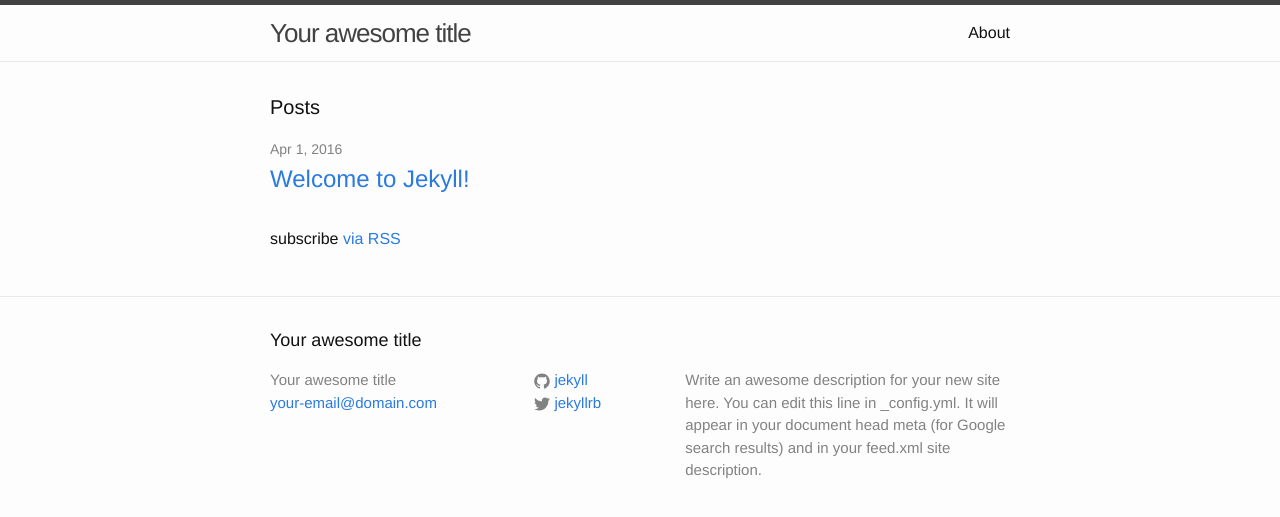
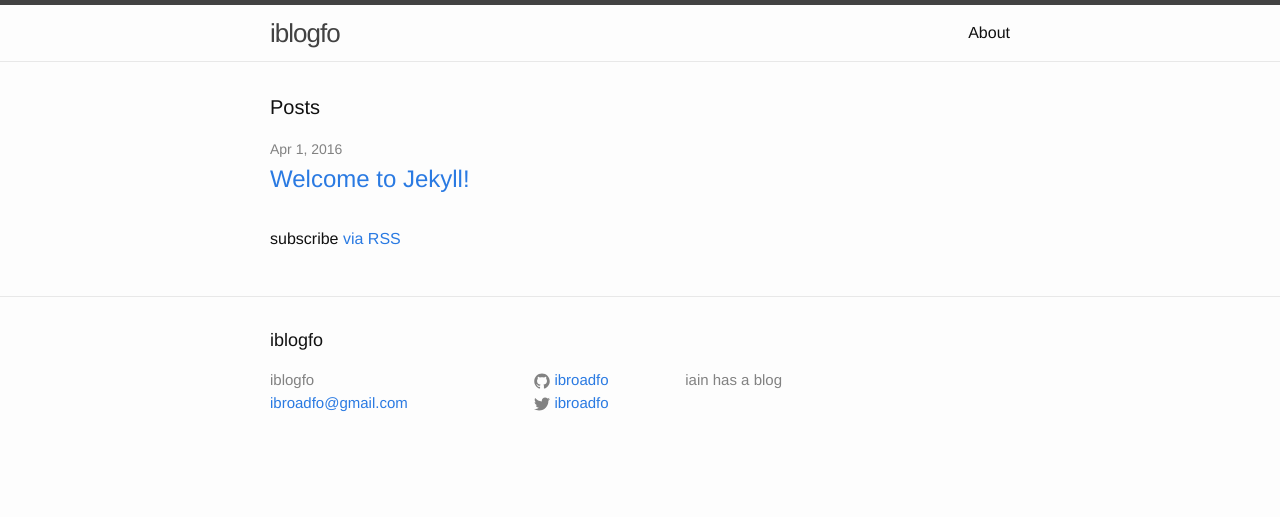
Before and after one commit to ibroadfo/ibroadfo.github.io, a Jekyll site: the page built from index.html, in a window 1280 px wide. Shown: the top 517 px of the page. Built offline with Jekyll 4.4.1, drawn with Linux system fonts in a browser that asks for light colours.

Commit message:
ibroadfise

```diff
--- a/_config.yml
+++ b/_config.yml
@@ -6,16 +6,14 @@
 # 'jekyll serve'. If you change this file, please restart the server process.
 
 # Site settings
-title: Your awesome title
-email: your-email@domain.com
+title: iblogfo
+email: ibroadfo@gmail.com
 description: > # this means to ignore newlines until "baseurl:"
-  Write an awesome description for your new site here. You can edit this
-  line in _config.yml. It will appear in your document head meta (for
-  Google search results) and in your feed.xml site description.
+  iain has a blog
 baseurl: "" # the subpath of your site, e.g. /blog
-url: "http://yourdomain.com" # the base hostname & protocol for your site
-twitter_username: jekyllrb
-github_username:  jekyll
+url: "http://ibroad.fo" # the base hostname & protocol for your site
+twitter_username: ibroadfo
+github_username:  ibroadfo
 
 # Build settings
 markdown: kramdown
```
